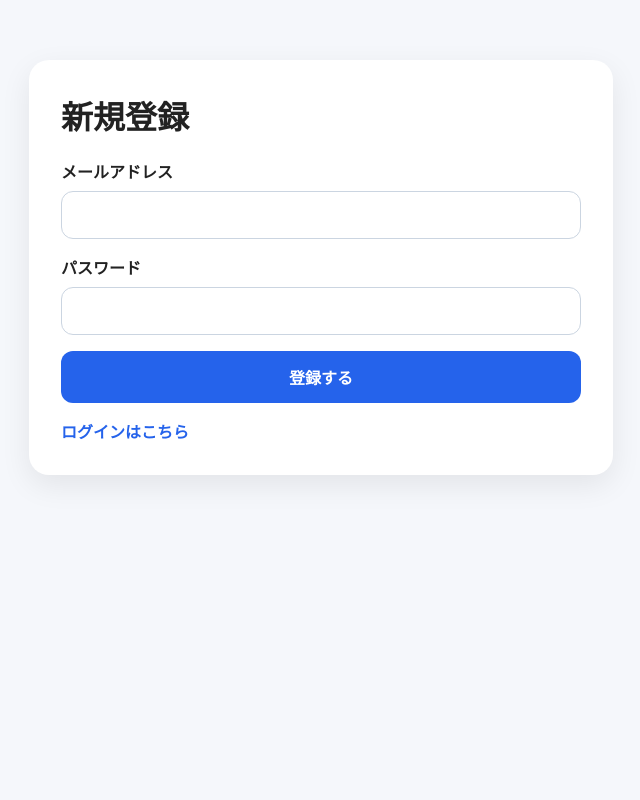
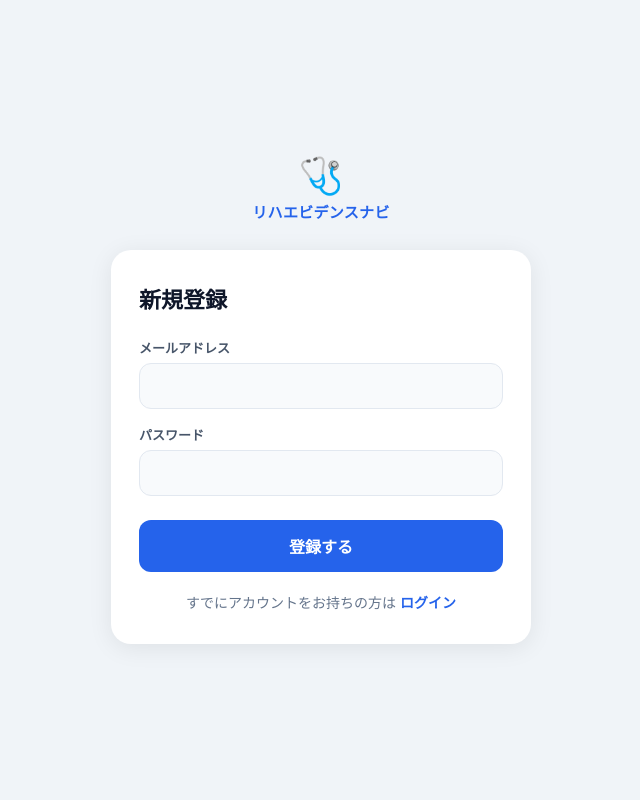
Before and after one commit to etoshihide08-create/paper-saas, a FastAPI app: page /register in a window 1280 px wide. Shown: the whole page, without its empty margins (319-959 px from the left). Run offline with FastAPI, Linux system fonts and the light colour scheme.

Commit message:
feat: スマホ対応ログイン・新規登録画面のUI改善
viewport meta tag、ロゴ表示、フォーカスリング、タップ操作最適化を追加

Co-Authored-By: Claude Sonnet 4.6 <noreply@anthropic.com>

```diff
--- a/templates/register.html
+++ b/templates/register.html
@@ -2,27 +2,56 @@
 <html lang="ja">
 <head>
     <meta charset="UTF-8">
-    <title>新規登録</title>
+    <meta name="viewport" content="width=device-width, initial-scale=1.0">
+    <title>新規登録 — リハエビデンスナビ</title>
     <style>
+        *, *::before, *::after { box-sizing: border-box; }
+
         body {
-            font-family: sans-serif;
-            background: #f5f7fb;
+            font-family: -apple-system, BlinkMacSystemFont, 'Hiragino Sans', sans-serif;
+            background: #f0f4f8;
             margin: 0;
-            padding: 60px 16px;
-            color: #222;
+            min-height: 100dvh;
+            display: flex;
+            flex-direction: column;
+            align-items: center;
+            justify-content: center;
+            padding: 24px 16px;
+            color: #1e293b;
+        }
+
+        .logo {
+            text-align: center;
+            margin-bottom: 28px;
+        }
+
+        .logo-icon {
+            font-size: 36px;
+            line-height: 1;
+            margin-bottom: 8px;
+        }
+
+        .logo-name {
+            font-size: 15px;
+            font-weight: 700;
+            color: #2563eb;
+            letter-spacing: 0.02em;
         }
 
         .card {
-            max-width: 520px;
-            margin: 0 auto;
-            background: white;
+            width: 100%;
+            max-width: 420px;
+            background: #fff;
             border-radius: 20px;
-            padding: 32px;
-            box-shadow: 0 10px 30px rgba(0, 0, 0, 0.08);
+            padding: 32px 28px;
+            box-shadow: 0 4px 24px rgba(0, 0, 0, 0.08);
         }
 
         h1 {
-            margin-top: 0;
+            margin: 0 0 24px;
+            font-size: 22px;
+            font-weight: 800;
+            color: #0f172a;
         }
 
         .field {
@@ -31,20 +60,32 @@
 
         label {
             display: block;
-            margin-bottom: 8px;
+            margin-bottom: 6px;
+            font-size: 13px;
             font-weight: 700;
+            color: #475569;
         }
 
         input {
             width: 100%;
-            box-sizing: border-box;
-            padding: 14px;
-            border: 1px solid #cbd5e1;
+            padding: 13px 14px;
+            border: 1.5px solid #e2e8f0;
             border-radius: 12px;
             font-size: 16px;
+            color: #0f172a;
+            background: #f8fafc;
+            transition: border-color 0.15s, box-shadow 0.15s;
+            outline: none;
+            -webkit-appearance: none;
         }
 
-        button {
+        input:focus {
+            border-color: #2563eb;
+            background: #fff;
+            box-shadow: 0 0 0 3px rgba(37, 99, 235, 0.12);
+        }
+
+        .btn {
             width: 100%;
             padding: 14px;
             border: none;
@@ -54,34 +95,54 @@
             font-size: 16px;
             font-weight: 700;
             cursor: pointer;
+            margin-top: 8px;
+            transition: background 0.15s, transform 0.1s;
+            -webkit-tap-highlight-color: transparent;
         }
 
-        button:hover {
-            opacity: 0.92;
-        }
+        .btn:hover { background: #1d4ed8; }
+        .btn:active { transform: scale(0.98); }
 
         .error {
             background: #fef2f2;
             color: #b91c1c;
-            padding: 12px;
+            padding: 12px 14px;
             border-radius: 10px;
             margin-bottom: 16px;
+            font-size: 14px;
+            border: 1px solid #fecaca;
         }
 
-        .link {
-            display: inline-block;
-            margin-top: 16px;
+        .footer-link {
+            text-align: center;
+            margin-top: 20px;
+            font-size: 14px;
+            color: #64748b;
+        }
+
+        .footer-link a {
             color: #2563eb;
             text-decoration: none;
             font-weight: 700;
         }
 
-        .link:hover {
-            text-decoration: underline;
+        .footer-link a:hover { text-decoration: underline; }
+
+        @media (max-width: 480px) {
+            .card {
+                padding: 28px 20px;
+                border-radius: 16px;
+            }
+            h1 { font-size: 20px; }
         }
     </style>
 </head>
 <body>
+    <div class="logo">
+        <div class="logo-icon">🩺</div>
+        <div class="logo-name">リハエビデンスナビ</div>
+    </div>
+
     <div class="card">
         <h1>新規登録</h1>
 
@@ -92,18 +153,20 @@
         <form action="/register" method="post">
             <div class="field">
                 <label for="email">メールアドレス</label>
-                <input type="email" id="email" name="email" required>
+                <input type="email" id="email" name="email" autocomplete="email" required>
             </div>
 
             <div class="field">
                 <label for="password">パスワード</label>
-                <input type="password" id="password" name="password" required>
+                <input type="password" id="password" name="password" autocomplete="new-password" required>
             </div>
 
-            <button type="submit">登録する</button>
+            <button type="submit" class="btn">登録する</button>
         </form>
 
-        <a href="/login" class="link">ログインはこちら</a>
+        <div class="footer-link">
+            すでにアカウントをお持ちの方は <a href="/login">ログイン</a>
+        </div>
     </div>
 </body>
 </html>
```
Also changed, not shown: templates/login.html (+92 -29 lines).
